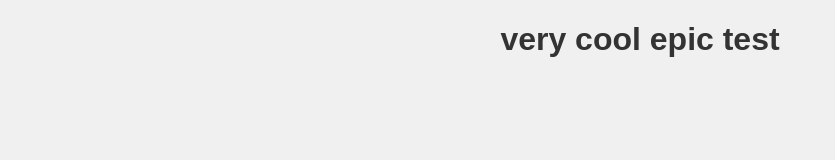
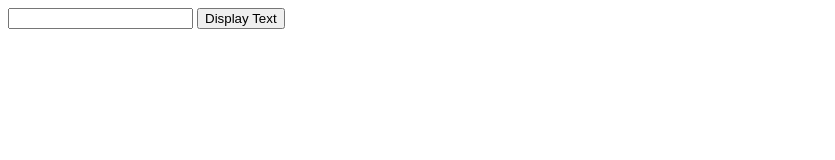
Before and after one commit to RHNCG21/patristocrat-practice, a plain HTML site: page index.html in a window 1280 px wide. Shown: the whole page, without its empty margins (0-835 px from the left). Drawn offline with Linux system fonts and the light colour scheme.

Commit message:
adding text

```diff
--- a/index.html
+++ b/index.html
@@ -1,22 +1,18 @@
 <!DOCTYPE html>
 <html>
-<head>
-  <title>Test Website</title>
-  <style>
-    body {
-      background-color: #f0f0f0;
-      font-family: sans-serif;
-    }
+  <head>
+    <title>Simple Text Display</title>
+  </head>
+  <body>
+    <input type="text" id="userInput">
+    <button onclick="displayText()">Display Text</button>
+    <p id="displayText"></p>
 
-    h1 {
-      text-align: center;
-      color: #333;
-    }
-  </style>
-</head>
-<body>
-
-  <h1>very cool epic test</h1>
-
-</body>
+    <script>
+      function displayText() {
+        let inputText = document.getElementById("userInput").value;
+        document.getElementById("displayText").textContent = inputText;
+      }
+    </script>
+  </body>
 </html>
```
